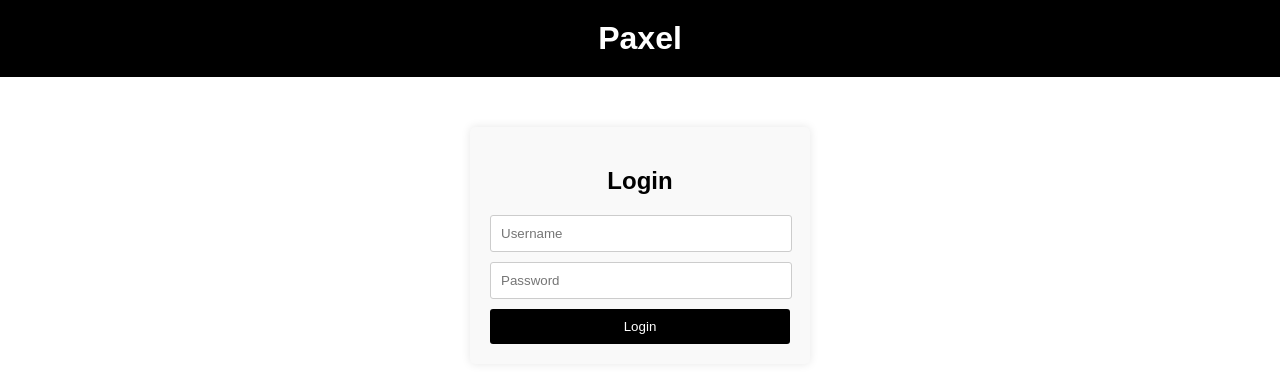
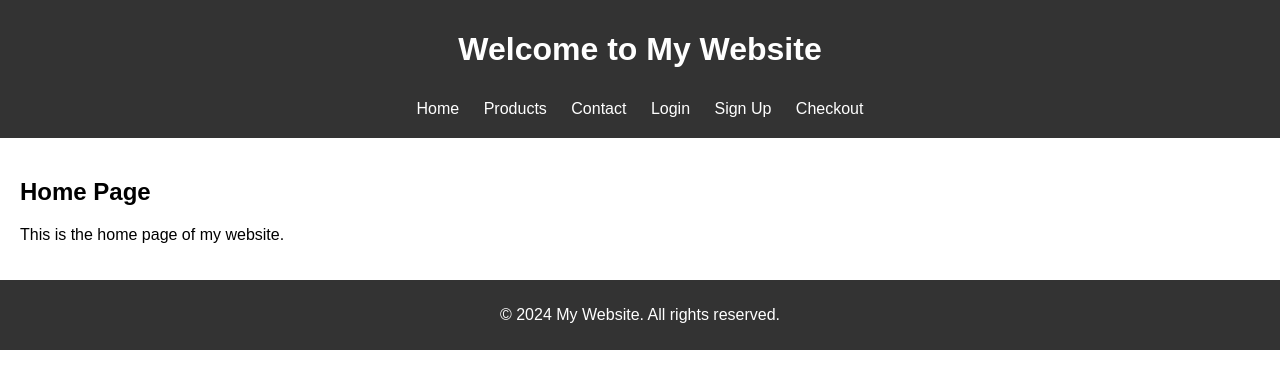
Before and after one commit to leebrooksmk/aoifelong, a plain HTML site: page index.html in a window 1280 px wide. Drawn offline with Linux system fonts and the light colour scheme.

Commit message:
Update index.html

```diff
--- a/index.html
+++ b/index.html
@@ -3,88 +3,52 @@
 <head>
     <meta charset="UTF-8">
     <meta name="viewport" content="width=device-width, initial-scale=1.0">
-<title>Paxel - Login</title>
+    <title>My Website</title>
     <style>
+        /* Basic CSS styles */
         body {
+            font-family: Arial, sans-serif;
             margin: 0;
             padding: 0;
-        font-family: Arial, sans-serif;
         }
-    header {
-        background-color: #000;
+        header, nav, footer {
+            background-color: #333;
             color: #fff;
+            text-align: center;
+            padding: 10px 0;
+        }
+        nav a {
+            color: #fff;
+            text-decoration: none;
+            margin: 0 10px;
+        }
+        main {
             padding: 20px;
-        text-align: center;
-    }
-    header h1 {
-        margin: 0;
-    }
-    .login-container {
-        width: 300px;
-        margin: 50px auto;
-        background-color: #f9f9f9;
-        padding: 20px;
-        border-radius: 5px;
-        box-shadow: 0 0 10px rgba(0, 0, 0, 0.1);
-    }
-    .login-container h2 {
-        text-align: center;
-    }
-    .login-container input[type="text"],
-    .login-container input[type="password"] {
-        width: calc(100% - 20px);
-        padding: 10px;
-        margin-bottom: 10px;
-        border: 1px solid #ccc;
-        border-radius: 3px;
-    }
-    .login-container input[type="submit"] {
-        width: 100%;
-        padding: 10px;
-        background-color: #000;
-        color: #fff;
-        border: none;
-        border-radius: 3px;
-        cursor: pointer;
-    }
-    .login-container input[type="submit"]:hover {
-        background-color: #333;
         }
     </style>
 </head>
 <body>
 
 <header>
-    <h1>Paxel</h1>
+    <h1>Welcome to My Website</h1>
+    <nav>
+        <a href="index.html">Home</a>
+        <a href="products.html">Products</a>
+        <a href="contact.html">Contact</a>
+        <a href="login.html">Login</a>
+        <a href="signup.html">Sign Up</a>
+        <a href="checkout.html">Checkout</a>
+    </nav>
 </header>
 
-<div class="login-container">
-    <h2>Login</h2>
-    <form id="loginForm">
-        <input type="text" id="username" placeholder="Username" required>
-        <input type="password" id="password" placeholder="Password" required>
-        <input type="submit" value="Login">
-    </form>
-</div>
+<main>
+    <h2>Home Page</h2>
+    <p>This is the home page of my website.</p>
+</main>
 
-<script>
-    document.getElementById("loginForm").addEventListener("submit", function(event) {
-        event.preventDefault(); // Prevent the form from submitting
-
-        // For simplicity, let's check the hardcoded credentials
-        var username = document.getElementById("username").value;
-        var password = document.getElementById("password").value;
-
-        // Check if the credentials are correct
-        if (username === "admin" && password === "1234") {
-            // Redirect to profile page
-            window.location.href = "profile.html";
-        } else {
-            // Alert for incorrect credentials (you can replace it with more user-friendly feedback)
-            alert("Invalid username or password. Please try again.");
-        }
-    });
-</script>
+<footer>
+    <p>&copy; 2024 My Website. All rights reserved.</p>
+</footer>
 
 </body>
 </html>
```
Lines whose indentation alone changed are shown as unchanged.
